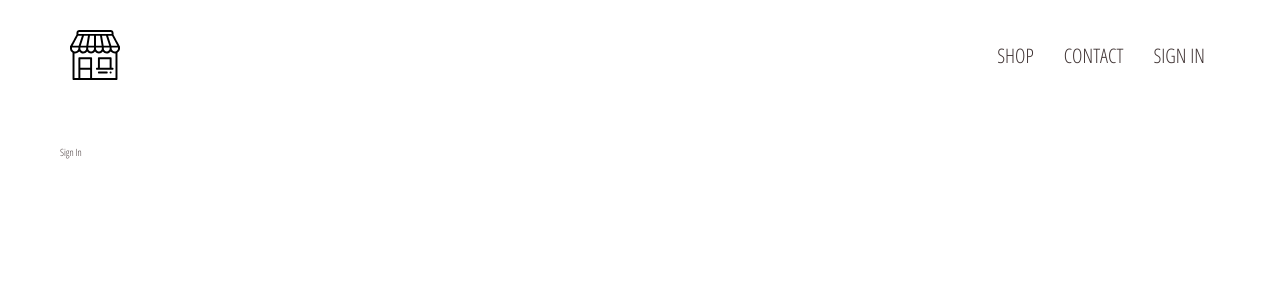
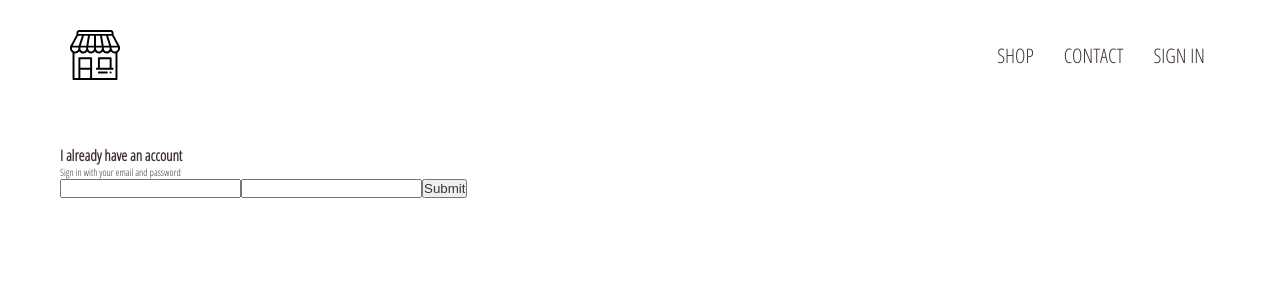
Before and after one commit to liviuschera/dos-hombres-online-shop, a React (Create React App) app: page /signin in a window 1280 px wide. Shown: the top 300 px of the page. Built offline with nearby package versions, Linux system fonts and the light colour scheme.

Commit message:
added sign-in.component using setState hook

```diff
--- a/src/components/directory/directory.component.jsx
+++ b/src/components/directory/directory.component.jsx
@@ -3,7 +3,8 @@ import MenuItem from "../../components/menu-item/menu-item.component";
 import "./directory.styles.scss";
 
 const Directory = props => {
-  const [menuItems, setMenuItems] = useState([
+  const [menuItems, setMenuItems] = useState();
+  setMenuItems([
     {
       title: "hats",
       imageUrl: "https://i.ibb.co/cvpntL1/hats.png",
--- /dev/null
+++ b/src/components/sign-in/sign-in.component.jsx
@@ -0,0 +1,29 @@
+import React, { useState } from "react";
+
+import "./sign-in.styles.scss";
+
+function SignIn() {
+  const [email, setEmail] = useState("");
+  const [password, setPassword] = useState("");
+
+  const handleSubmit = event => {
+    event.preventDefault();
+    setEmail("");
+    setPassword("");
+  };
+
+  return (
+    <div className="sign-in">
+      <h2>I already have an account</h2>
+      <span>Sign in with your email and password</span>
+
+      <form action="post" onSubmit={handleSubmit}>
+        <input type="text" name="email" id="email" value={email} />
+        <input type="password" name="password" id="password" value={password} />
+        <input type="submit" value="Submit" />
+      </form>
+    </div>
+  );
+}
+
+export default SignIn;
--- a/src/pages/shop/shop.component.jsx
+++ b/src/pages/shop/shop.component.jsx
@@ -3,7 +3,9 @@ import SHOP_DATA from "./shop.data";
 import CollectionPreview from "../../components/collection-preview/collection-preview.component";
 
 export default function ShopPage() {
-  const [collections, setCollections] = useState(SHOP_DATA);
+  const [collections, setCollections] = useState();
+  setCollections(SHOP_DATA);
+
   return (
     <div>
       {/* <h1>SHOP PAGE</h1> */}
--- a/src/pages/sign-in-and-sign-up/sign-in-and-sign-up.component.jsx
+++ b/src/pages/sign-in-and-sign-up/sign-in-and-sign-up.component.jsx
@@ -1,8 +1,13 @@
 import React from "react";
+import SignIn from "../../components/sign-in/sign-in.component";
 import "./sign-in-and-sign-up.styles.scss";
 
 function SignInAndSignUpPage() {
-  return <div className="sign-in-and-sign-up">Sign In</div>;
+  return (
+    <div className="sign-in-and-sign-up">
+      <SignIn />
+    </div>
+  );
 }
 
 export default SignInAndSignUpPage;
```
Also changed, not shown: src/components/sign-in/sign-in.styles.scss (added).
